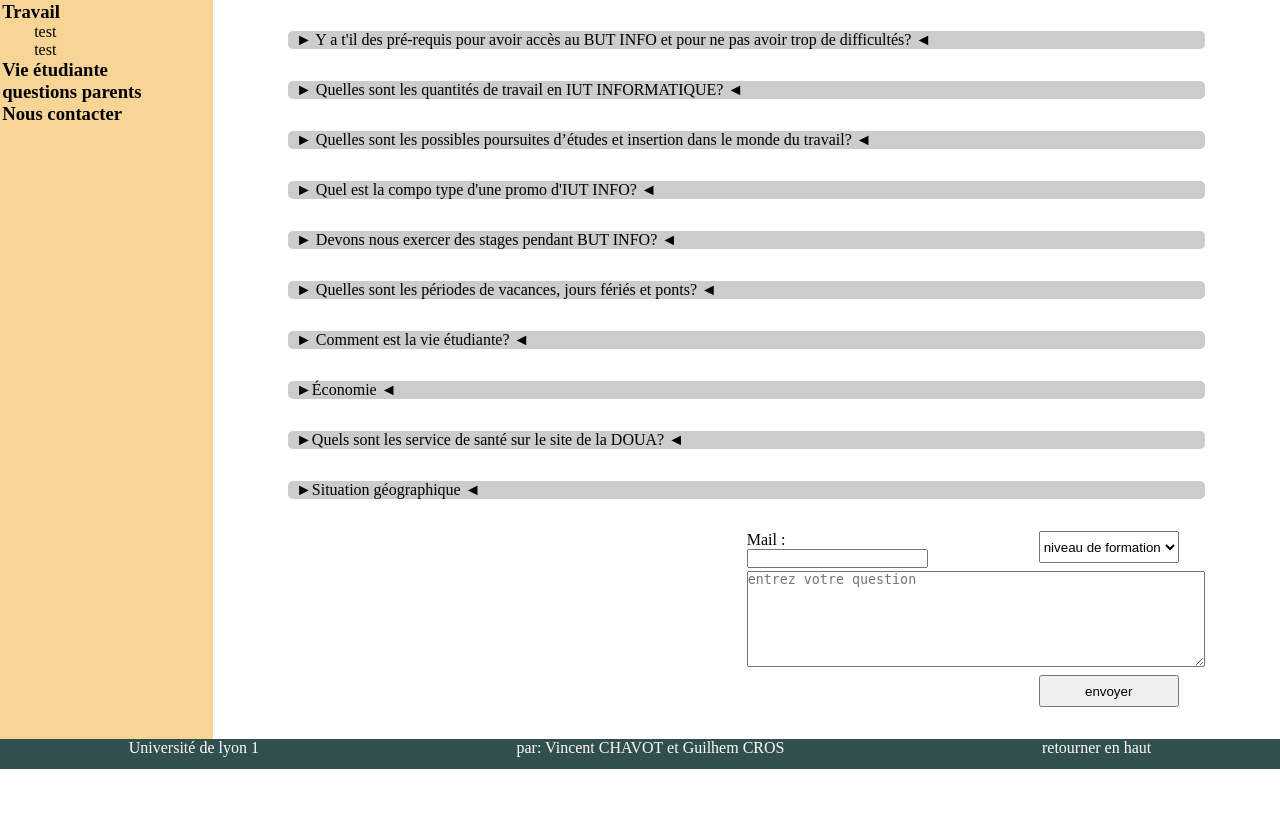
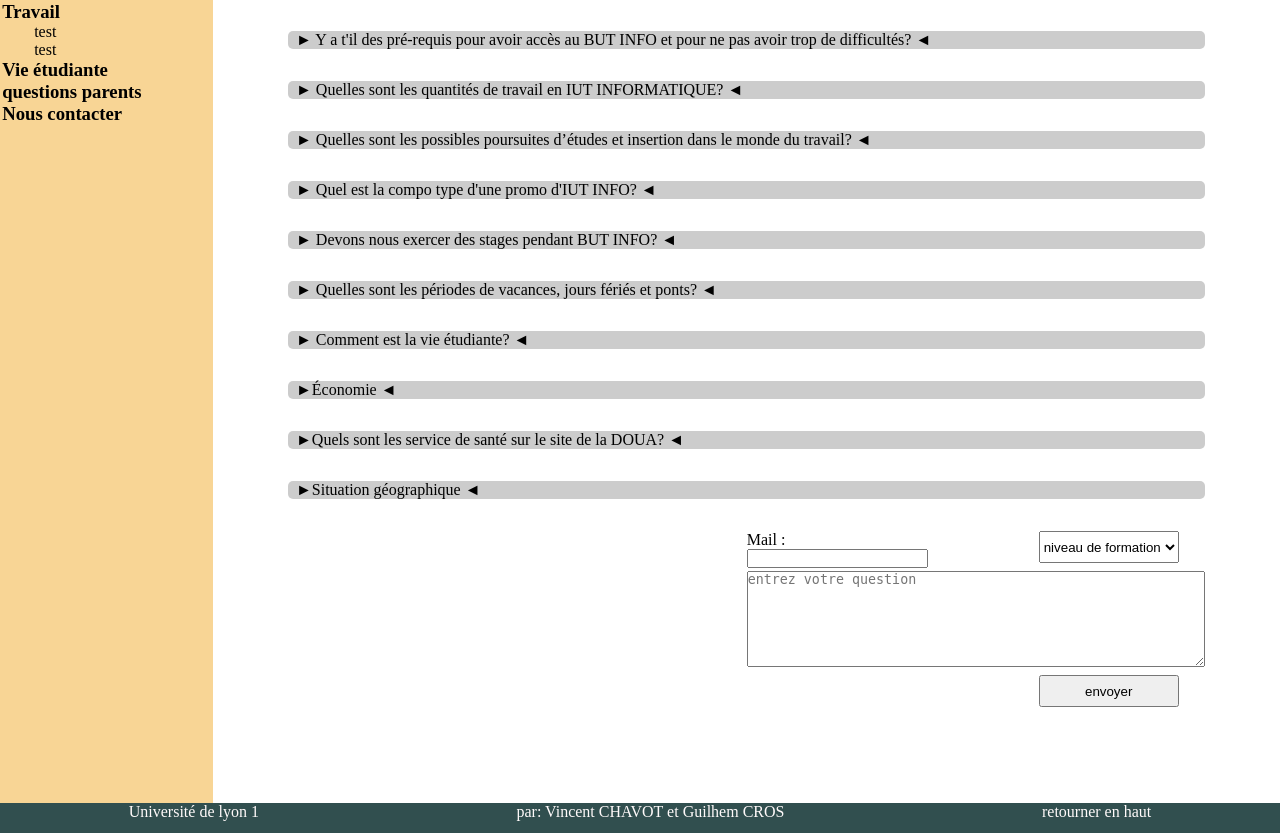
Before and after one commit to androlink/SAE-web, a PHP site: page /faq.php in a window 1280 px wide. Shown: the part 129-962 px from the top of the page. Before the commit the page ends 898 px from the top, so only its background shows below. Run offline with PHP 8.4, Linux system fonts and the light colour scheme.

Commit message:
responsive de la p faq mais problèmes avec le formulaire, il casse les couilles

```diff
--- a/faq.php
+++ b/faq.php
@@ -3,6 +3,7 @@
 <head>
     <title>acceuil</title>
     <meta charset="UTF-8">
+    <meta name="viewport" content="width=device-width, initial-scale=1.0">
     <link rel="stylesheet" href="style/style faq.css">
     <link rel="stylesheet" href="style/style_import.css">
 </head>
@@ -17,7 +18,6 @@
                     <li>
                         <h1><a href="#TRAVAIL">Travail</a></h1>    <!--titre catégorie-->
                         <ul>
-
                             <li>    <!--question-->
                                 <p>test</p>
                             </li>
@@ -143,6 +143,7 @@
                     </details>
                 </section>
             </div>
+            <section>
                 <form> <!-- Autre question / formulaire -->
                     <section id="AUTRE">
                         <label for="mail">Mail :</label>
@@ -159,6 +160,7 @@
                     <textarea placeholder="entrez votre question"></textarea>
                     <button>envoyer</button>
                 </form>
+            </section>
         </main>
     </section>
     <?php
--- a/style/style faq.css
+++ b/style/style faq.css
@@ -10,6 +10,7 @@ aside{
     height: fit-content;
     padding: 1%;
     background-color: var(--bg-aside);
+    min-height: 100vh;
     height: 100%;
 }
 
@@ -63,13 +64,19 @@ background-color: gray;
 
 }
 /*-----------FORMULAIRE--------------------------*/
-form{
+main>section{
+    position:relative;
+}
+main>section>form{
+    position: absolute;
+    right: 0px;
+
     display: grid;
     grid-template-rows: 2em 6em 2em ;
     row-gap: 0.5em;
     column-gap: 5em;
 
-    margin-left: 50%;
+    width: 50%;
 }
 
 label,#mail,form>section{
@@ -93,3 +100,15 @@ button{
 button,select{
     margin-right: 2em;
 }
+
+@media screen and (max-width:825px) {
+    summary,details>p{
+        font-size: 0.8em;
+    }
+    form{
+        column-gap: 1em;
+    }
+    button,select{
+        margin-right: 0px;
+    }
+}
```
Lines whose indentation alone changed are shown as unchanged.
